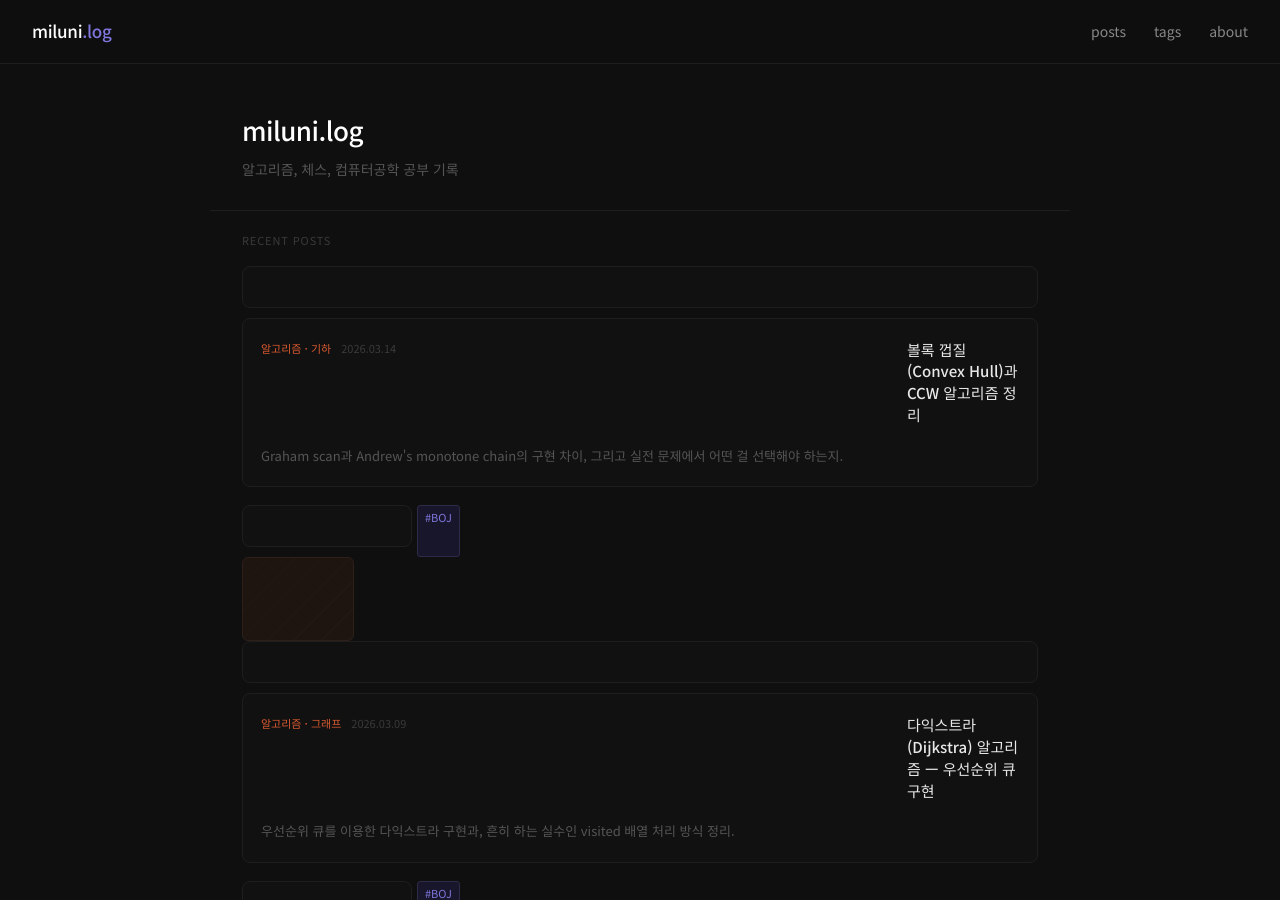
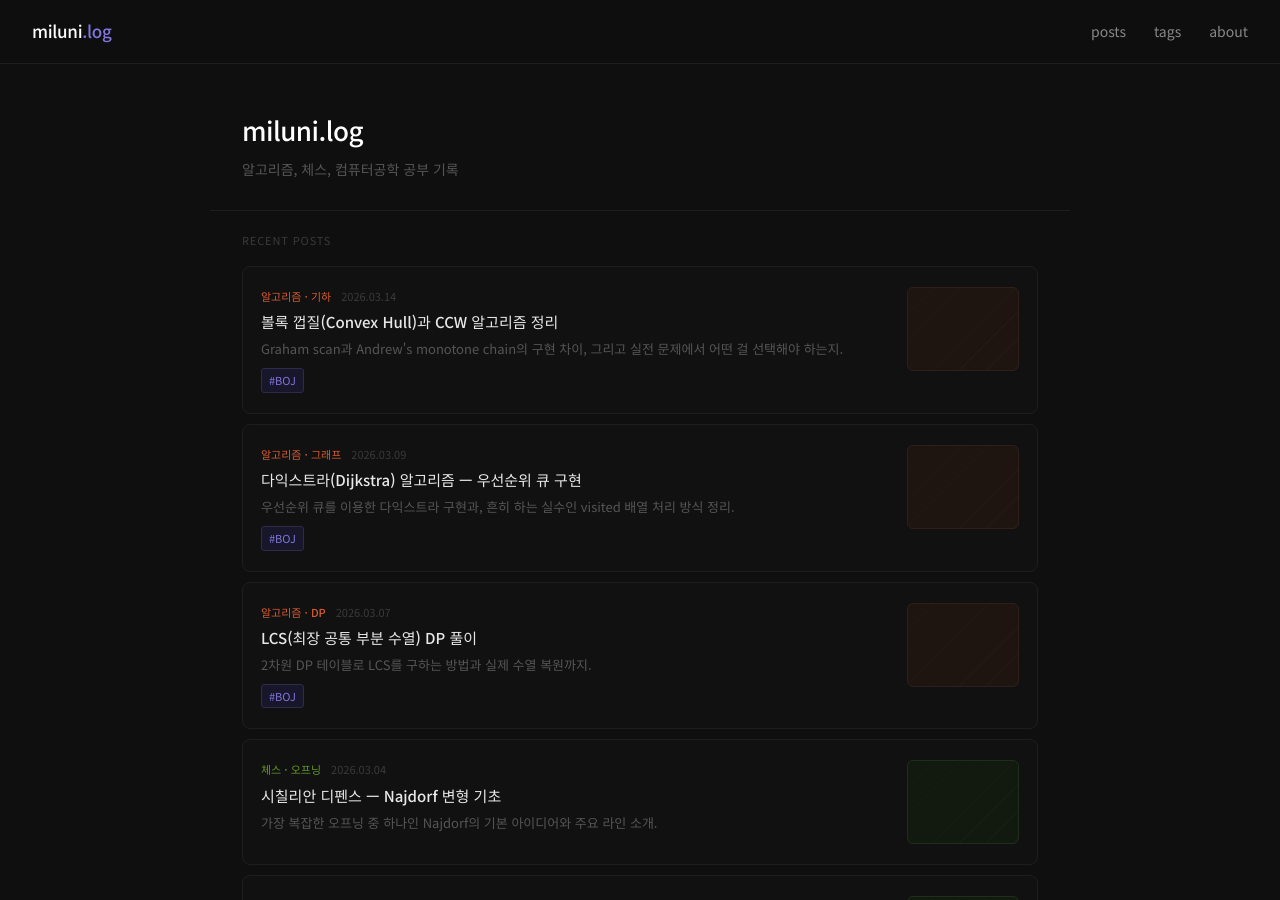
Before and after one commit to milun-i/milun-i.github.io, a Jekyll site: the page built from index.html, in a window 1280 px wide and 900 px high. Built offline with Jekyll 4.4.1, drawn with Linux system fonts in a browser that asks for light colours; the list of posts is cut into pages by our own code.

Commit message:
버그 수정

```diff
--- a/_includes/post-card.html
+++ b/_includes/post-card.html
@@ -4,7 +4,7 @@
 {% assign cat_index = cats[0] | downcase | size | modulo: 7 %}
 {% assign accent = cat_colors[cat_index] %}
 
-<a href="{{ post.url | relative_url }}" class="post-card post-card--{{ accent }}">
+<div class="post-card post-card--{{ accent }}" data-url="{{ post.url | relative_url }}">
   <div class="post-card__left">
     <div class="post-card__meta">
       <span class="post-card__cat">
@@ -14,7 +14,7 @@
     </div>
     <h2 class="post-card__title">{{ post.title }}</h2>
     <p class="post-card__excerpt">{{ post.excerpt | strip_html | truncate: 100 }}</p>
-    <div class="post-card__tags" onclick="event.preventDefault(); event.stopPropagation();">
+    <div class="post-card__tags">
       {% for tag in post.tags %}
         <a href="{{ '/tags/' | relative_url }}#{{ tag }}" class="tag">#{{ tag }}</a>
       {% endfor %}
@@ -27,4 +27,4 @@
       <div class="post-card__thumb post-card__thumb--{{ accent }}"></div>
     {% endif %}
   </div>
-</a>
+</div>
```
Also changed, not shown: _layouts/default.html (+10 -0 lines).
